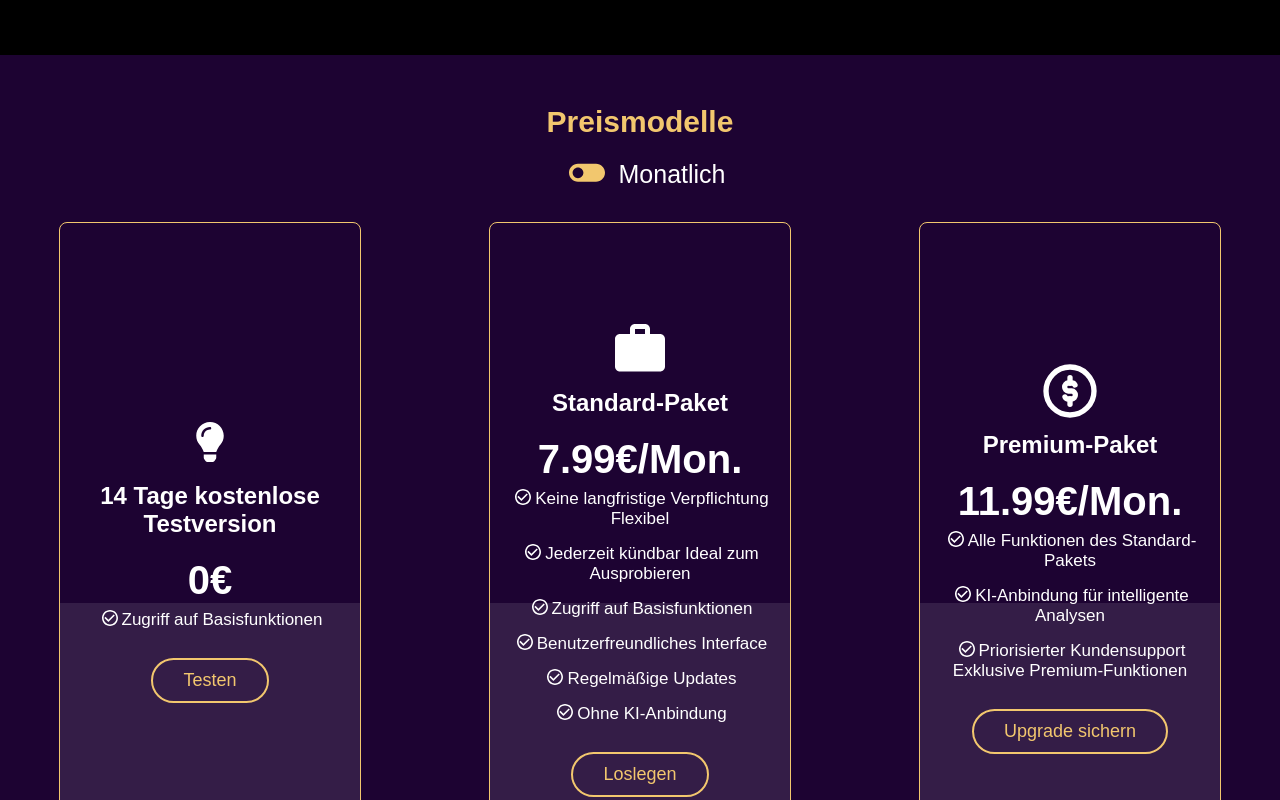
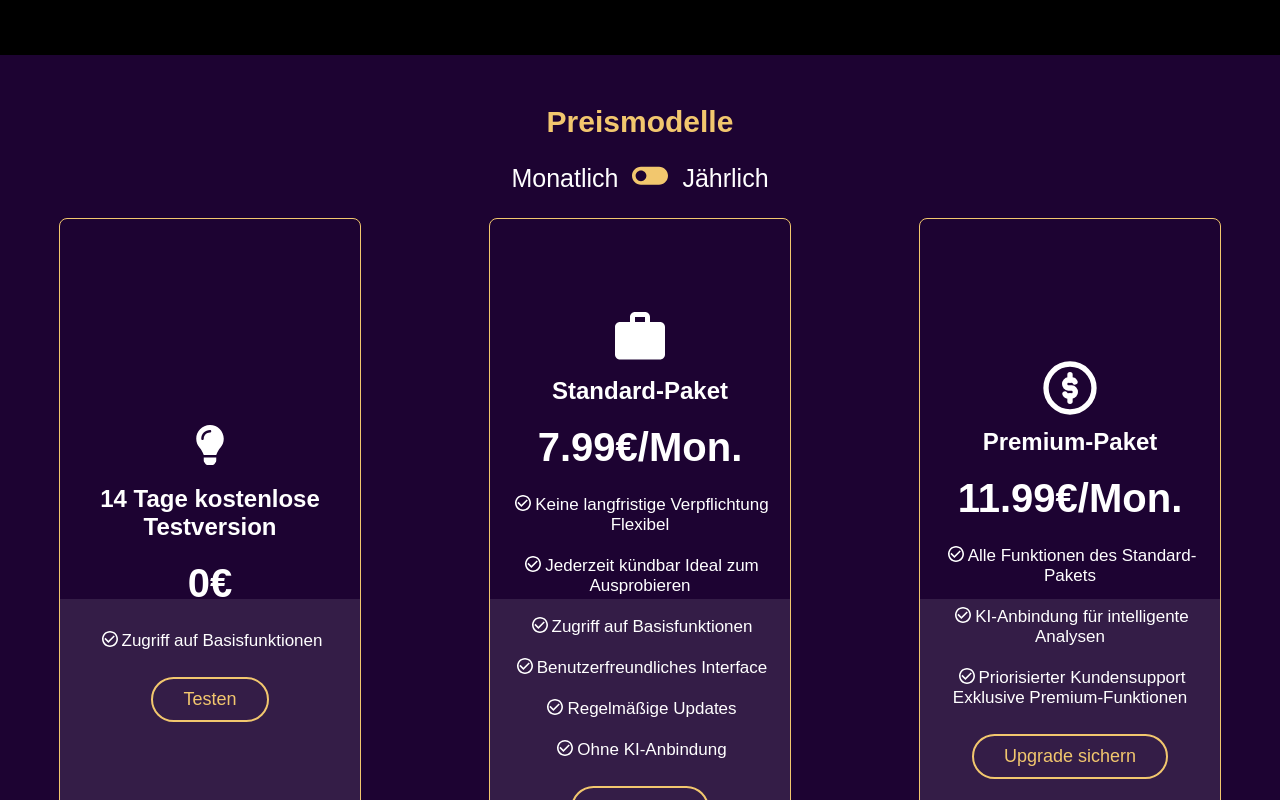
Before and after one commit to RalfHof/nextjs-boilerplate, a Next.js app: page /info in a window 1280 px wide. Shown: the part 1800-2600 px from the top of the page. Built offline with nearby package versions, Linux system fonts and the light colour scheme.

Commit message:
New Features

```diff
--- a/src/components/pricing/page.tsx
+++ b/src/components/pricing/page.tsx
@@ -38,12 +38,15 @@ export default function PricingPage() {
                 <h1 style={{ color: "#f2c76e", fontSize: "30px", margin: "0", marginTop: "50px" }}>
                     Preismodelle
                 </h1>
-                <button id='ToggleButtonPricing' onClick={handleToggle}>
-                    {isToggleOn ? <ToggleOffIcon style={{ pointerEvents: "all" }} /> : <ToggleOnIcon style={{ color: "blue", pointerEvents: "all" }} />}
-                </button>
-                <p style={{ margin: "0", display: "inline-block", marginLeft: "0px", fontSize: "25px", }}>
-                    {isToggleOn ? "Monatlich" : "Jährlich"}
-                </p>
+                <div style={{ display: "flex", flexDirection: "row", justifyContent: "center", alignItems: "center", fontSize: "25px" }}>
+                    <p >Monatlich</p>
+                    <button id='ToggleButtonPricing' onClick={handleToggle}>
+                        {isToggleOn ? <ToggleOffIcon style={{ pointerEvents: "all" }} /> : <ToggleOnIcon style={{ color: "blue", pointerEvents: "all" }} />}
+                    </button>
+                    <p >
+                        Jährlich
+                    </p>
+                </div>
             </div>
 
             <div id='ContainerAroundAllOptions'>
--- a/src/components/pricingoptions/page.tsx
+++ b/src/components/pricingoptions/page.tsx
@@ -40,10 +40,10 @@ const PricingOption = ({
 
                 {!displaySavings && savings > 0 && (
                     <div>
-                        <p style={{ fontSize: "22px", color: "green" }}>
+                        <p style={{ fontSize: "25px", color: "green", margin:"20px" }}>
                             Du sparst {savings}€ ({savingsPercent}%) im Jahr!
                         </p>
-                        <p style={{ fontSize: "22px", color: "#f2c76e" }}>
+                        <p style={{ fontSize: "25px", color: "#f2c76e", margin:"20px"}}>
                             Einmalige Zahlung: {totalCost}
                         </p>
                     </div>
--- a/src/globals.css
+++ b/src/globals.css
@@ -755,11 +755,24 @@ a:hover {
   padding: 0;
   margin-left: 20px;
   margin-right: 20px;
-  margin-top: 20px;
   pointer-events: none;
   transform: scale(1.8);
+}
+
+.ContainerAllOptions {
+  max-width: 300px;
+  width: 100%;
+  border: 1px solid #f2c76e;
+  border-radius: 8px;
+  margin-bottom: 20px;
+  overflow: hidden;
+  height: 760px;
+  display: flex;
+  justify-content: center;
+  flex-direction: column;
+  align-items: center;
+  transition: scale 0.5s ease;
   position: relative;
-  top: 3px;
 }
 
 #ContainerAroundAllOptions {
@@ -769,26 +782,10 @@ a:hover {
   width: 100%;
   height: 100%;
   gap: 10%;
-  margin-top: 33px;
   flex-wrap: wrap;
 }
 
 
-.ContainerAllOptions {
-  max-width: 300px;
-  width: 100%;
-  border: 1px solid #f2c76e;
-  border-radius: 8px;
-  margin-bottom: 20px;
-  position: relative;
-  overflow: hidden;
-  height: 760px;
-  display: flex;
-  justify-content: center;
-  flex-direction: column;
-  align-items: center;
-  transition: scale 0.5s ease;
-}
 
 .ContainerAllOptions:hover {
   scale: 1.1;
@@ -821,7 +818,6 @@ a:hover {
   align-items: center;
   margin-top: 10px;
   position: relative;
-  padding-bottom: 30px;
 }
 
 .AllBtnSame {
@@ -832,6 +828,7 @@ a:hover {
   color: #f2c76e;
   padding: 10px 30px;
   background-color: inherit;
+  margin-top: 10px;
 }
 
 .ContainerContentArrayAll {
@@ -845,8 +842,7 @@ a:hover {
   width: 100%;
   text-align: center;
   position: relative;
-  top: -15px;
-  margin: 3px;
+  margin: 6px;
   font-size: 17px;
 }
 
```
